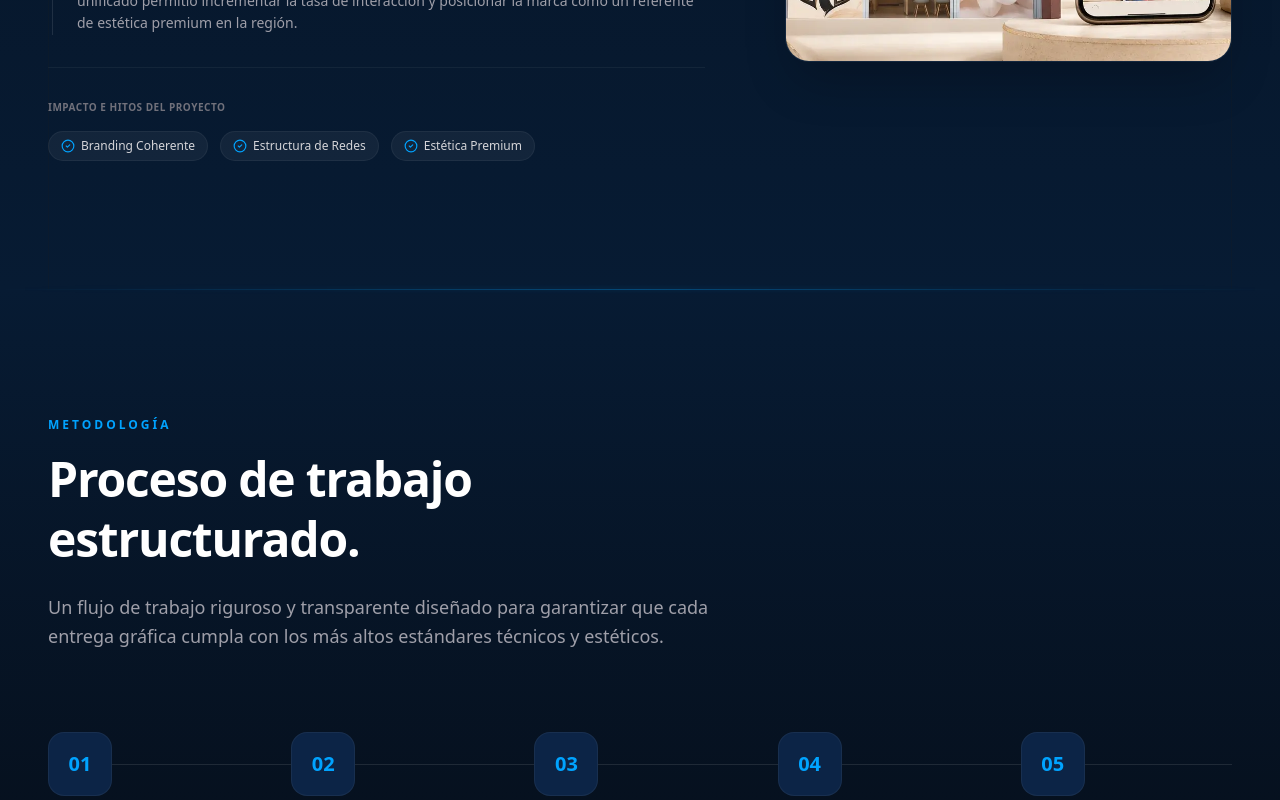
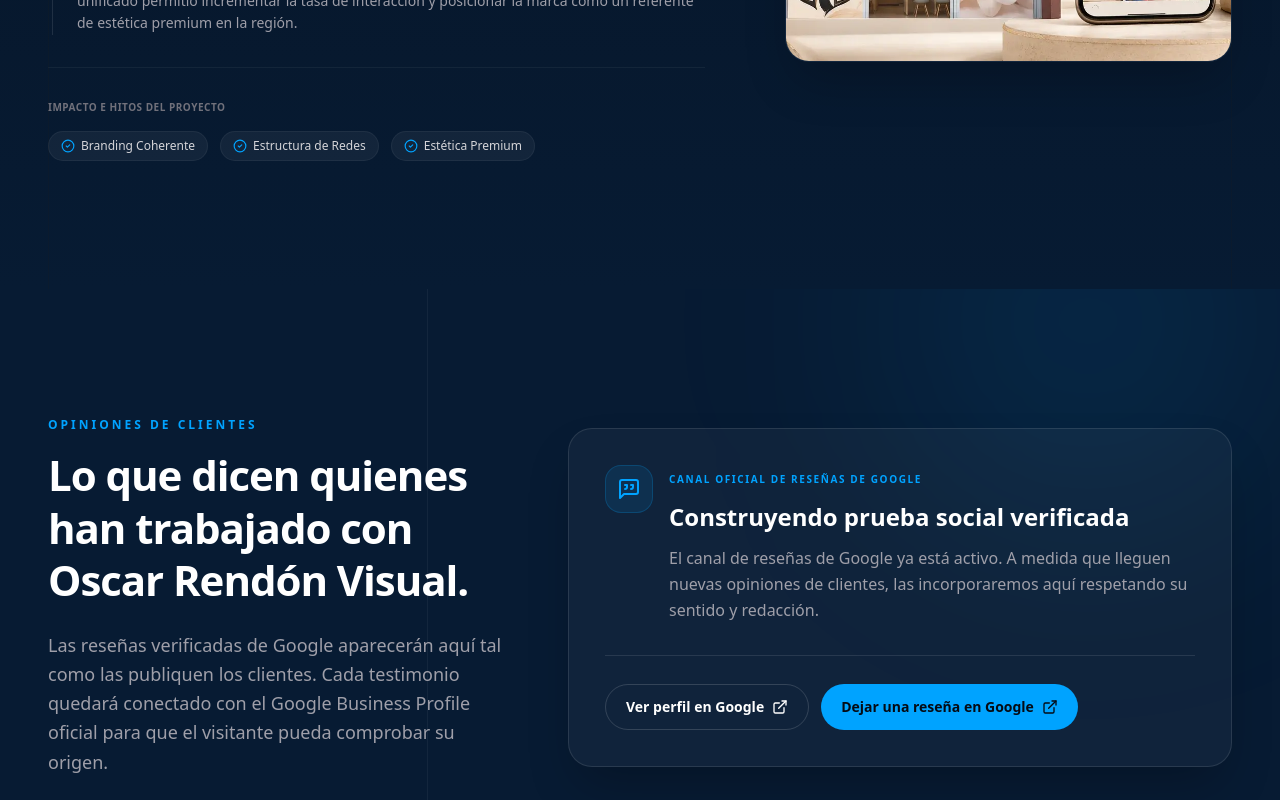
Before and after one commit to oscarrendon30-wq/orv-web, a Next.js app: page / in a window 1280 px wide. Shown: the part 7500-8300 px from the top of the page. Built offline with nearby package versions, Linux system fonts and the light colour scheme; no server answers; a web font is replaced by a local one.

Commit message:
Add Google reviews section to ORV home
* feat: add Google reviews section

* feat: add reviews section to home

* refine reviews empty state

```diff
--- a/src/app/page.tsx
+++ b/src/app/page.tsx
@@ -6,6 +6,7 @@ import InteractiveServices from "@/components/InteractiveServices";
 import TransitionBand from "@/components/TransitionBand";
 import Portfolio from "@/components/Portfolio";
 import Cases from "@/components/Cases";
+import Reviews from "@/components/Reviews";
 import Process from "@/components/Process";
 import About from "@/components/About";
 import Faq from "@/components/Faq";
@@ -47,16 +48,19 @@ export default function Home() {
         {/* 5. Casos de Estudio Destacados */}
         <Cases />
 
-        {/* 6. Proceso de Trabajo / Metodología */}
+        {/* 6. Reseñas verificadas / Prueba Social */}
+        <Reviews />
+
+        {/* 7. Proceso de Trabajo / Metodología */}
         <Process />
 
-        {/* 7. Sobre Mí / Biografía */}
+        {/* 8. Sobre Mí / Biografía */}
         <About />
 
-        {/* 8. Preguntas Frecuentes (FAQ) */}
+        {/* 9. Preguntas Frecuentes (FAQ) */}
         <Faq />
 
-        {/* 9. Contacto y Formularios */}
+        {/* 10. Contacto y Formularios */}
         <Contact />
       </main>
 
--- /dev/null
+++ b/src/components/Reviews.tsx
@@ -0,0 +1,116 @@
+"use client";
+
+import { ExternalLink, MessageSquareQuote } from "lucide-react";
+import { useLanguage } from "@/context/LanguageContext";
+
+const GOOGLE_PROFILE =
+  "https://maps.google.com/maps?cid=4608304327267196475";
+const GOOGLE_REVIEW =
+  "https://search.google.com/local/writereview?placeid=ChIJ8d0yh4LMDIUROx6oq1788z8";
+
+export default function Reviews() {
+  const { language } = useLanguage();
+
+  const copy =
+    language === "en"
+      ? {
+          eyebrow: "CLIENT REVIEWS",
+          title: "What clients say about working with Oscar Rendón Visual.",
+          body:
+            "Verified Google reviews will appear here exactly as clients publish them. This section connects each testimonial with the official Google Business Profile so visitors can verify the source.",
+          emptyTitle: "Building verified social proof",
+          emptyBody:
+            "The Google review channel is now active. As new client reviews arrive, they will be added here without changing their meaning or wording.",
+          profile: "View Google profile",
+          review: "Leave a Google review",
+          verified: "Official Google review channel",
+        }
+      : {
+          eyebrow: "OPINIONES DE CLIENTES",
+          title: "Lo que dicen quienes han trabajado con Oscar Rendón Visual.",
+          body:
+            "Las reseñas verificadas de Google aparecerán aquí tal como las publiquen los clientes. Cada testimonio quedará conectado con el Google Business Profile oficial para que el visitante pueda comprobar su origen.",
+          emptyTitle: "Construyendo prueba social verificada",
+          emptyBody:
+            "El canal de reseñas de Google ya está activo. A medida que lleguen nuevas opiniones de clientes, las incorporaremos aquí respetando su sentido y redacción.",
+          profile: "Ver perfil en Google",
+          review: "Dejar una reseña en Google",
+          verified: "Canal oficial de reseñas de Google",
+        };
+
+  return (
+    <section
+      id="resenas"
+      className="scroll-mt-28 py-24 md:py-32 bg-[#071B33] relative overflow-hidden"
+      aria-labelledby="reviews-heading"
+    >
+      <div className="absolute inset-0 pointer-events-none">
+        <div className="absolute -top-40 right-0 h-96 w-96 rounded-full bg-[#00A3FF]/10 blur-[120px]" />
+        <div className="absolute inset-y-0 left-1/3 w-px bg-white/5 hidden lg:block" />
+      </div>
+
+      <div className="max-w-7xl mx-auto px-6 md:px-12 relative z-10">
+        <div className="grid grid-cols-1 lg:grid-cols-12 gap-10 lg:gap-16 items-center">
+          <div className="lg:col-span-5">
+            <p className="text-[10px] md:text-xs font-bold uppercase tracking-[0.25em] text-[#00A3FF] mb-4">
+              {copy.eyebrow}
+            </p>
+            <h2
+              id="reviews-heading"
+              className="font-sans text-3xl sm:text-4xl lg:text-[42px] font-bold text-white leading-tight tracking-tight mb-6"
+            >
+              {copy.title}
+            </h2>
+            <p className="text-zinc-400 text-base md:text-lg leading-relaxed font-light">
+              {copy.body}
+            </p>
+          </div>
+
+          <div className="lg:col-span-7">
+            <div className="rounded-[24px] border border-white/10 bg-white/[0.04] p-7 md:p-9 shadow-2xl">
+              <div className="flex items-start gap-4">
+                <div className="h-12 w-12 shrink-0 rounded-2xl bg-[#00A3FF]/10 border border-[#00A3FF]/20 flex items-center justify-center">
+                  <MessageSquareQuote className="h-6 w-6 text-[#00A3FF]" />
+                </div>
+                <div>
+                  <div className="mb-3">
+                    <span className="text-[10px] font-bold uppercase tracking-[0.16em] text-[#00A3FF]">
+                      {copy.verified}
+                    </span>
+                  </div>
+                  <h3 className="text-xl md:text-2xl font-bold text-white mb-3">
+                    {copy.emptyTitle}
+                  </h3>
+                  <p className="text-sm md:text-base text-zinc-400 leading-relaxed">
+                    {copy.emptyBody}
+                  </p>
+                </div>
+              </div>
+
+              <div className="mt-8 pt-7 border-t border-white/10 flex flex-col sm:flex-row gap-3">
+                <a
+                  href={GOOGLE_PROFILE}
+                  target="_blank"
+                  rel="noopener noreferrer"
+                  className="inline-flex items-center justify-center gap-2 rounded-full border border-white/15 px-5 py-3 text-sm font-semibold text-white hover:border-[#00A3FF]/50 hover:text-[#00A3FF] transition-colors"
+                >
+                  {copy.profile}
+                  <ExternalLink className="h-4 w-4" />
+                </a>
+                <a
+                  href={GOOGLE_REVIEW}
+                  target="_blank"
+                  rel="noopener noreferrer"
+                  className="inline-flex items-center justify-center gap-2 rounded-full bg-[#00A3FF] px-5 py-3 text-sm font-bold text-[#050B14] hover:bg-[#30B4FF] transition-colors"
+                >
+                  {copy.review}
+                  <ExternalLink className="h-4 w-4" />
+                </a>
+              </div>
+            </div>
+          </div>
+        </div>
+      </div>
+    </section>
+  );
+}
```
